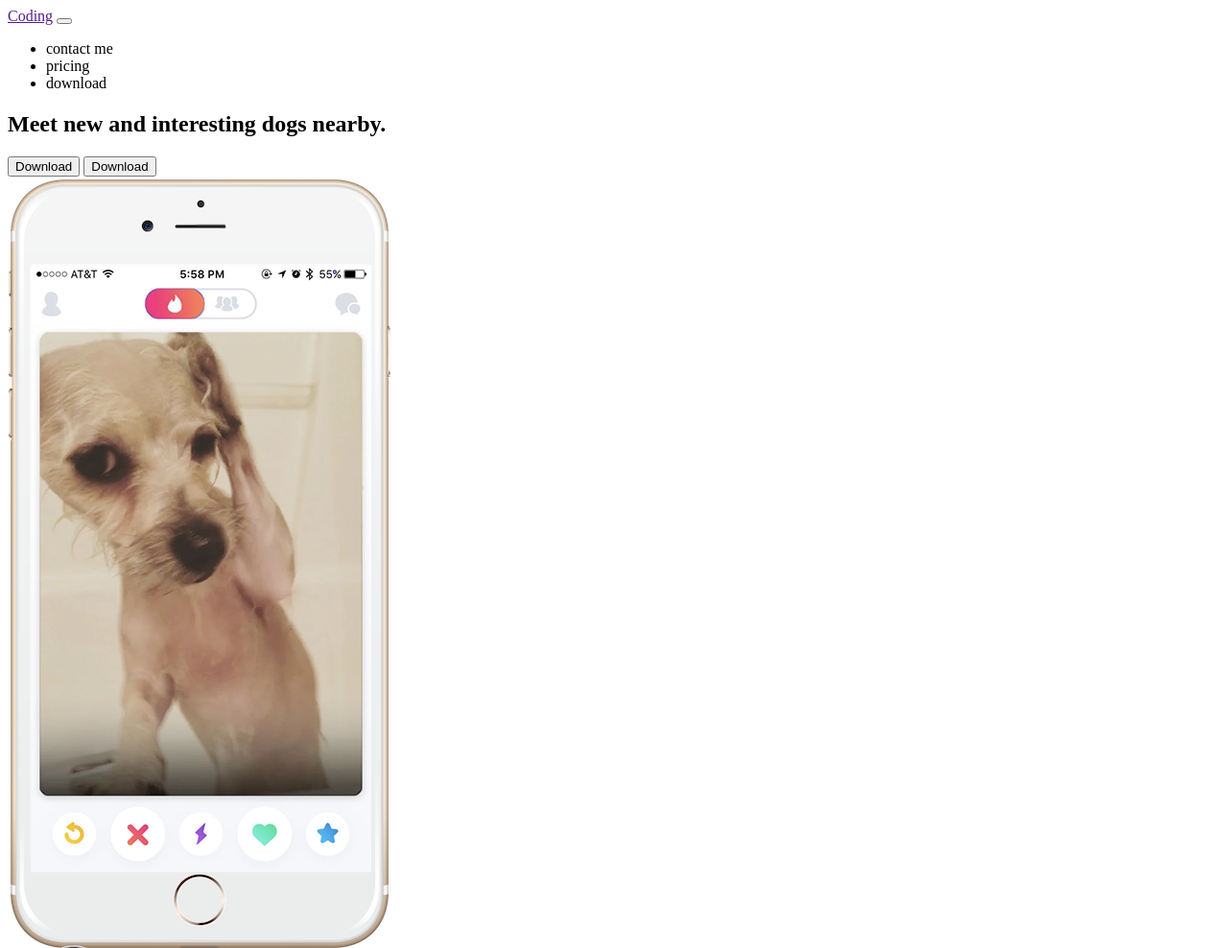
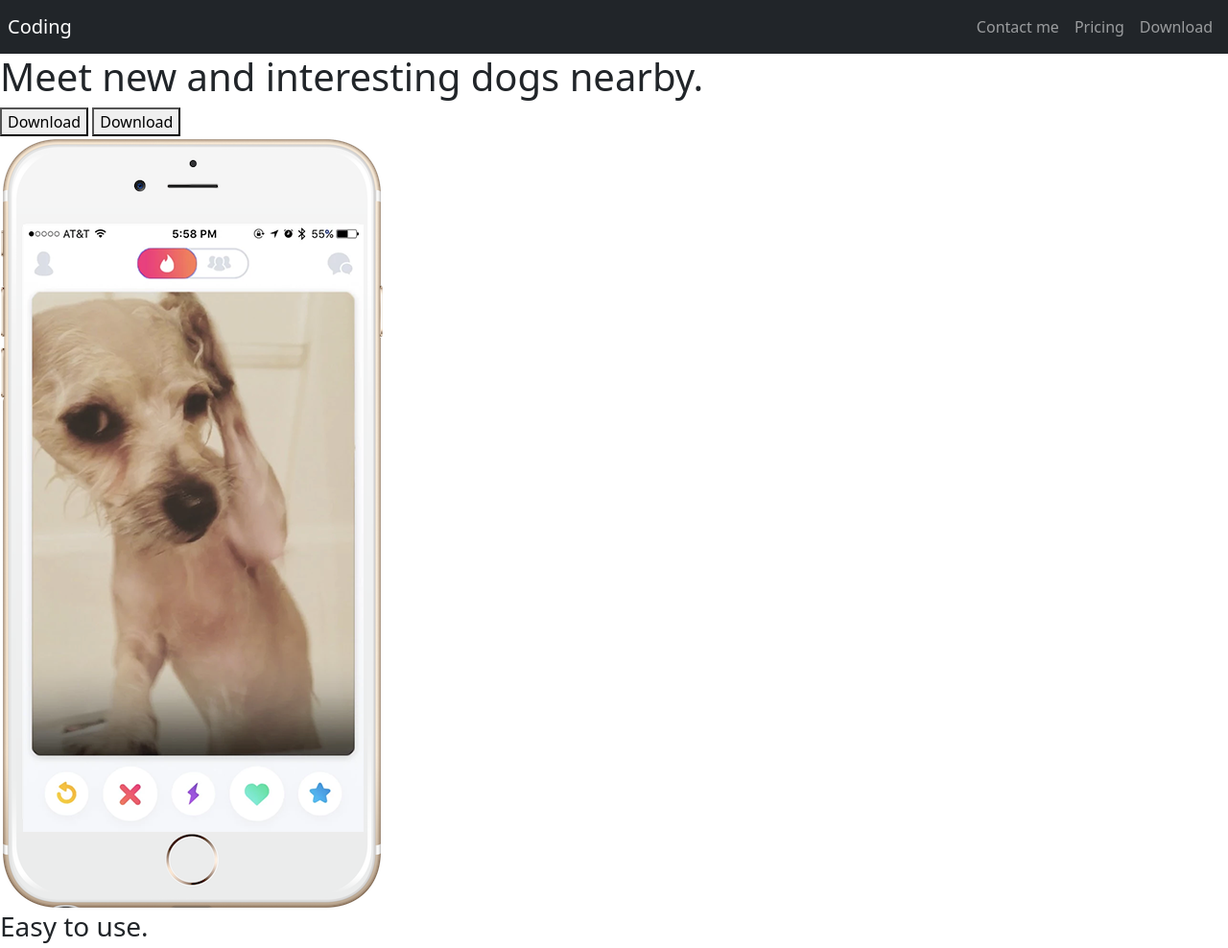
Before and after one commit to tongdanzhu/TinDog, a plain HTML site: page index.html in a window 1280 px wide. Shown: the top 988 px of the page at 96% size. Drawn offline with nearby package versions, Linux system fonts and the light colour scheme.

Commit message:
add bootstrap css and js

```diff
--- a/index.html
+++ b/index.html
@@ -5,6 +5,8 @@
   <meta charset="utf-8">
   <title>TinDog</title>
   <link rel="stylesheet" href="css/styles.css">
+  <link href="https://cdn.jsdelivr.net/npm/bootstrap@5.2.2/dist/css/bootstrap.min.css" rel="stylesheet" integrity="sha384-Zenh87qX5JnK2Jl0vWa8Ck2rdkQ2Bzep5IDxbcnCeuOxjzrPF/et3URy9Bv1WTRi" crossorigin="anonymous">
+  <script src="https://cdn.jsdelivr.net/npm/bootstrap@5.2.2/dist/js/bootstrap.bundle.min.js" integrity="sha384-OERcA2EqjJCMA+/3y+gxIOqMEjwtxJY7qPCqsdltbNJuaOe923+mo//f6V8Qbsw3" crossorigin="anonymous"></script>
 </head>
 
 <body>
@@ -22,13 +24,13 @@
 
             <ul class="navbar-nav ms-auto">
                 <li class="navbar-item">
-                    <a class="nav-link">contact me</a>
+                    <a class="nav-link">Contact me</a>
                 </li>
                 <li class="navbar-item">
-                    <a class="nav-link">pricing</a>
+                    <a class="nav-link">Pricing</a>
                 </li>
                 <li class="navbar-item">
-                    <a class="nav-link">download</a>
+                    <a class="nav-link">Download</a>
                 </li>
             </ul>
         </div>
```
